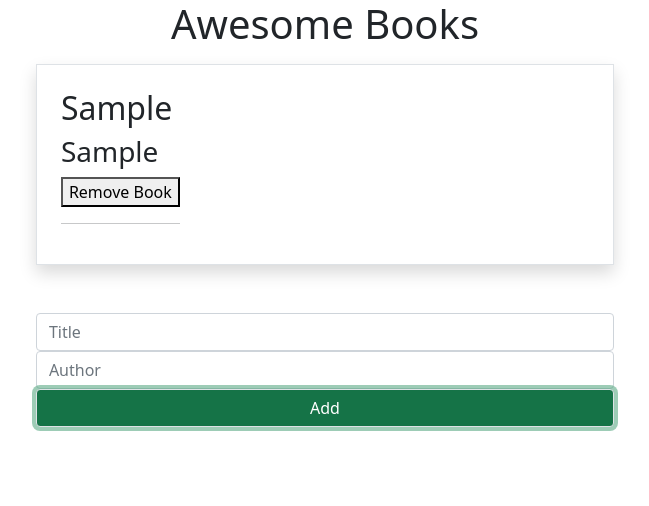
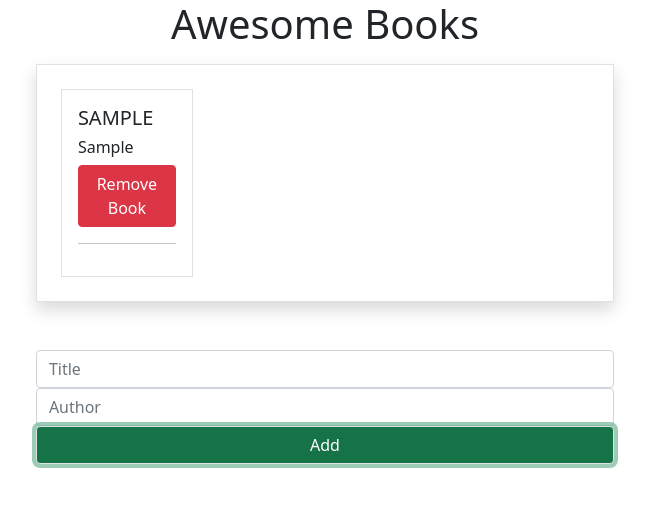
Before and after one commit to Felipeg005/Awesome-books, a plain HTML site: page index.html in a window 1280 px wide. Both pictures are taken after typing "Sample", "Sample" into the empty fields and a click on the button "Add". Shown: the whole page, without its empty margins (315-964 px from the left). Drawn offline with nearby package versions, Linux system fonts and the light colour scheme.

Commit message:
Adding styles for add function elements

```diff
--- a/script.js
+++ b/script.js
@@ -27,9 +27,8 @@ class BookArray {
         bookContainer.classList.add(...classes);
         const bookAuthor = document.createElement('h3');
         const title = document.createElement('h2');
-        bookAuthor.classList.add('text-break','text-capitalize','fs-6')
-        title.classList.add('text-break','text-uppercase','fs-5')
-
+        bookAuthor.classList.add('text-break','text-capitalize','fs-6');
+        title.classList.add('text-break','text-uppercase','fs-5');
         const removeButton = document.createElement('button');
         const separateLine = document.createElement('hr');
         bookContainer.id = `container${this.bookStorage[i].title}`;
@@ -38,7 +37,7 @@ class BookArray {
         title.innerText = this.bookStorage[i].title;
         bookAuthor.innerHTML = this.bookStorage[i].author;
         removeButton.innerHTML = 'Remove Book';
-        removeButton.classList.add('text-white','btn','btn-danger')
+        removeButton.classList.add('text-white','btn','btn-danger');
         const booksDiv = document.getElementById('books');
         booksDiv.insertBefore(bookContainer, booksDiv.firstChild);
         document.getElementById(`container${this.bookStorage[i].title}`).appendChild(title);
@@ -63,9 +62,13 @@ class Book {
     this.author = document.getElementById('author').value;
     e.preventDefault();
     const bookContainer = document.createElement('div');
+    const classes = 'border overflow-auto w-25 h-100 p-3'.split(' ');
+    bookContainer.classList.add(...classes);
     bookContainer.classList.add('book-card');
     const bookAuthor = document.createElement('h3');
     const title = document.createElement('h2');
+    bookAuthor.classList.add('text-break','text-capitalize','fs-6');
+    title.classList.add('text-break','text-uppercase','fs-5');
     const removeButton = document.createElement('button');
     const separateLine = document.createElement('hr');
     bookContainer.id = `container${this.title}`;
@@ -74,6 +77,7 @@ class Book {
     title.innerText = this.title;
     bookAuthor.innerHTML = this.author;
     removeButton.innerHTML = 'Remove Book';
+    removeButton.classList.add('text-white','btn','btn-danger');
     const booksDiv = document.getElementById('books');
     booksDiv.insertBefore(bookContainer, booksDiv.firstChild);
     document.getElementById(`container${this.title}`).appendChild(title);
--- a/styles.css
+++ b/styles.css
@@ -5,13 +5,6 @@ body {
  align-items: center
 }
 
-.book-card {
-  /* border: 1px solid black;
-  padding: 12px;
-  width: 50%;
-  text-align: center; */
-}
-
 #books {
   max-height: 60vh;
   max-width: 60vw;
```
Also changed, not shown: index.html (+0 -1 lines).
